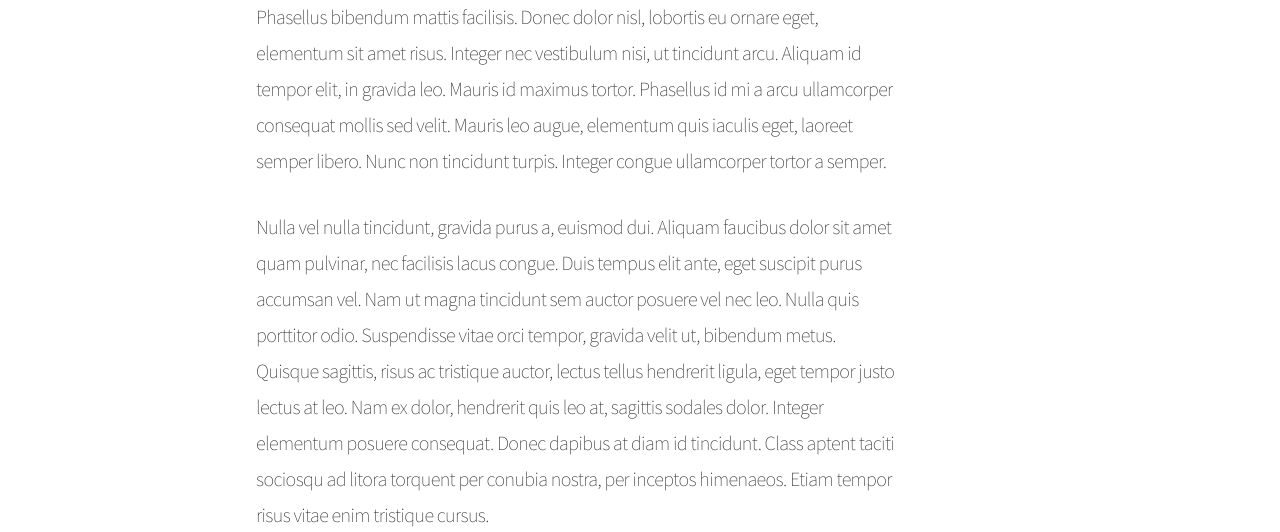
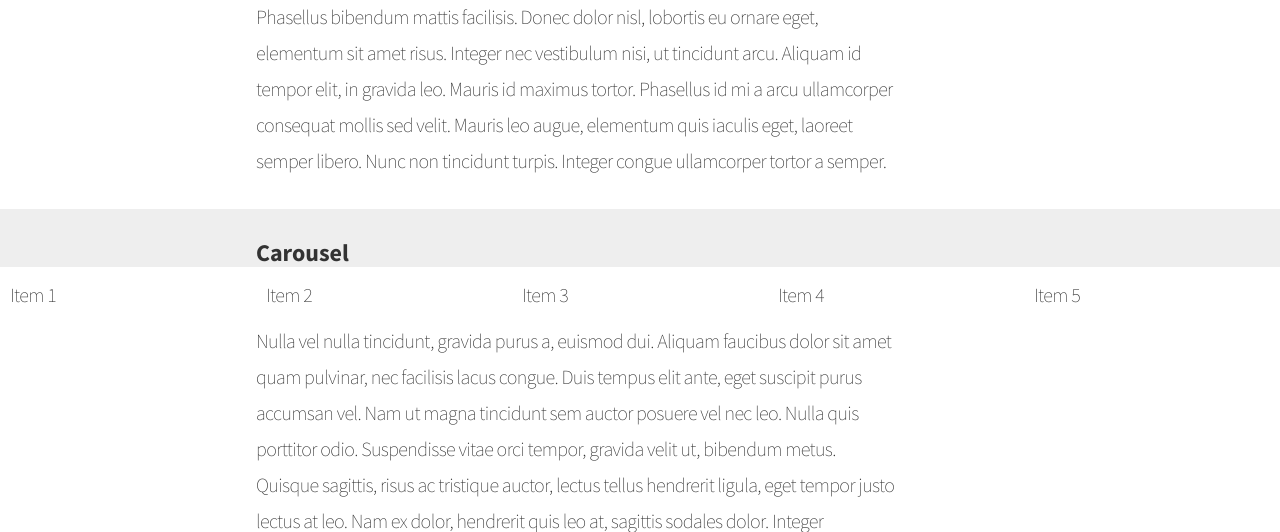
Before and after one commit to patygomes/adaptive_learning, a Rails app: page / in a window 1280 px wide. Shown: the part 3040-3572 px from the top of the page. Run offline with Rails 7, Linux system fonts and the light colour scheme; style sheets or scripts are compiled from the project's sources; some libraries are stand-ins or nearby versions.

Commit message:
Carousel WIP

```diff
--- a/app/assets/stylesheets/application/includes.scss
+++ b/app/assets/stylesheets/application/includes.scss
@@ -385,3 +385,7 @@
   margin-right: 10px;
   padding-right: 10px;
 }
+
+.fa-lg {
+  font-size: 36px;
+}
--- /dev/null
+++ b/app/assets/stylesheets/application/sections/carousel.scss
@@ -0,0 +1,19 @@
+.carousel {
+  overflow: hidden;
+  width: 100%;
+  background-color: $color-eee;
+}
+
+.carousel-body {
+  position: relative;
+  width: percentage (5/3); // NOTE: THIS MUST BE UPDATED IN JAVASCRIPT TO WORK CORRECTLY
+  overflow: hidden;
+}
+
+.carousel-item {
+  display: inline-block;
+  background-color: $color-fff;
+  display: inline-block;
+  width: percentage(1/5);
+  padding: 10px;
+}
--- a/app/assets/stylesheets/application/sections/navbar.scss
+++ b/app/assets/stylesheets/application/sections/navbar.scss
@@ -4,6 +4,7 @@
   width: 100%;
   background-color: $color-eee;
   line-height: 1;
+  z-index: 100;
 }
 
 .navbar--container {
--- a/app/views/layouts/_sharebar.html.slim
+++ b/app/views/layouts/_sharebar.html.slim
@@ -7,23 +7,23 @@
 
 - twitter_icon = capture do
   = link_to twitter_share_link, class: "social__link" do
-    i.fa.fa-lg.text--twitter> class="fa-twitter"
+    i.fa.fa-lg.text--twitter> class="fa-twitter-square"
 
 - facebook_icon = capture do
   = link_to facebook_share_link, class: "social__link" do
-    i.fa.fa-lg.text--facebook> class="fa-facebook"
+    i.fa.fa-lg.text--facebook> class="fa-facebook-square"
 
 - pinterest_icon = capture do
   = link_to pinterest_share_link, class: "social__link" do
-    i.fa.fa-lg.text--pinterest> class="fa-pinterest"
+    i.fa.fa-lg.text--pinterest> class="fa-pinterest-square"
 
 - gplus_icon = capture do
   = link_to gplus_share_link, class: "social__link" do
-    i.fa.fa-lg.text--gplus> class="fa-google-plus"
+    i.fa.fa-lg.text--gplus> class="fa-google-plus-square"
 
 - email_icon = capture do
   = link_to email_share_link, class: "social__link" do
-    i.fa.fa-lg.text--email> class="fa-envelope"
+    i.fa.fa-lg.text--email> class="fa-envelope-square"
 
 
 .textblock--aside
--- a/app/views/static_pages/home.html.slim
+++ b/app/views/static_pages/home.html.slim
@@ -1,11 +1,11 @@
 .textblock
 
   = image_tag "test_landscape.jpg"
+  = render "layouts/sharebar"
 
   h1 Adaptive Learning Home
 
 
-  = render "layouts/sharebar"
 
   p
     | Lorem ipsum dolor sit amet, consectetur adipiscing elit. Pellentesque libero dolor, sollicitudin a tempor nec, vulputate non enim. Nulla porttitor sed ex in fringilla. Morbi pharetra nisi quis dolor porta dignissim. Nullam finibus metus non imperdiet rhoncus. Aliquam semper nisl non venenatis sollicitudin. Aliquam faucibus ultrices arcu vitae rutrum. Vivamus dignissim sem eu quam commodo, in vehicula magna tristique. Class aptent taciti sociosqu ad litora torquent per conubia nostra, per inceptos himenaeos. Nullam cursus quam risus, id interdum risus lobortis in.
@@ -49,6 +49,22 @@
 
   p
     | In gravida dolor eros, sit amet cursus sem condimentum vitae. Donec vestibulum risus ut interdum posuere. Phasellus pulvinar nunc sit amet massa vulputate sagittis. Phasellus bibendum mattis facilisis. Donec dolor nisl, lobortis eu ornare eget, elementum sit amet risus. Integer nec vestibulum nisi, ut tincidunt arcu. Aliquam id tempor elit, in gravida leo. Mauris id maximus tortor. Phasellus id mi a arcu ullamcorper consequat mollis sed velit. Mauris leo augue, elementum quis iaculis eget, laoreet semper libero. Nunc non tincidunt turpis. Integer congue ullamcorper tortor a semper.
+
+  .carousel
+    br
+    h3 Carousel
+    .carousel-body
+      .carousel-item
+        | Item 1
+      .carousel-item
+        | Item 2
+      .carousel-item
+        | Item 3
+      .carousel-item
+        | Item 4
+      .carousel-item
+        | Item 5
+
   p
     | Nulla vel nulla tincidunt, gravida purus a, euismod dui. Aliquam faucibus dolor sit amet quam pulvinar, nec facilisis lacus congue. Duis tempus elit ante, eget suscipit purus accumsan vel. Nam ut magna tincidunt sem auctor posuere vel nec leo. Nulla quis porttitor odio. Suspendisse vitae orci tempor, gravida velit ut, bibendum metus. Quisque sagittis, risus ac tristique auctor, lectus tellus hendrerit ligula, eget tempor justo lectus at leo. Nam ex dolor, hendrerit quis leo at, sagittis sodales dolor. Integer elementum posuere consequat. Donec dapibus at diam id tincidunt. Class aptent taciti sociosqu ad litora torquent per conubia nostra, per inceptos himenaeos. Etiam tempor risus vitae enim tristique cursus.
 
```
